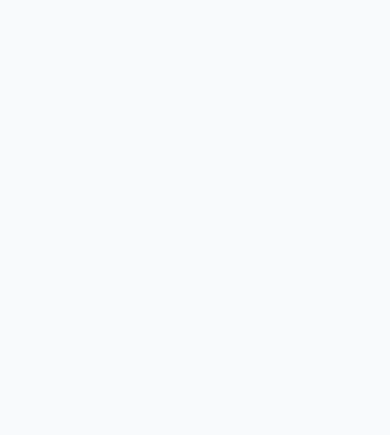
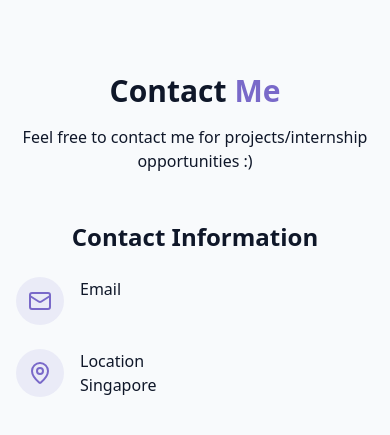
Before and after one commit to vvivivivv/vvivivivv-portfolio, a React (Vite) app: page / in a window 390 px wide. Shown: the part 6269-6704 px from the top of the page. Before the commit the page ends 6246 px from the top, so only its background shows below. Built offline with nearby package versions, Linux system fonts and the light colour scheme.

Commit message:
feat: contact section
email and location

```diff
--- /dev/null
+++ b/src/components/ContactSection.jsx
@@ -0,0 +1,65 @@
+import { Mail, MapPin } from "lucide-react"
+
+export const ContactSection = () => {
+    return (
+        <section
+            id="contact"
+            className="py-24 px-4 relative bg-secondary/30"
+        >
+            <div className="container mx-auto max-w-5xl">
+                <h2 className="text-3xl md:text-4xl font-bold text-center mb-4">
+                    Contact <span className="text-primary"> Me</span>
+                </h2>
+
+                <p className="text-center text-muted-foreground mb-12 max-w-2xl mx-auto">
+                    Feel free to contact me for projects/internship opportunities :)
+                </p>
+
+                <div className="grid grid-cols-1 md:grid-cols-2 gap-12">
+                    <div className="space-y-8">
+                        <h3 className="text-2xl font-semibold mb-6">
+                            Contact Information
+                        </h3>
+
+                        <div className="space-y-6 justify-center">
+                            <div className="flex items-start">
+                                <div className="p-3 rounded-full bg-primary/10">
+                                    <Mail className="h-6 w-6 text-primary"/>
+                                </div>
+                                <div className="pl-4 text-left">
+                                    <h4 className="font-medium">
+                                        Email
+                                    </h4>
+                                    <a
+                                    href="mailto:email@gmail.com"
+                                    className="text-muted-foreground hover-primary transition-colors"
+                                    >
+                                        {/* email */}
+                                    </a>
+                                </div>
+                            </div>
+
+                            <div className="flex items-start">
+                                <div className="p-3 rounded-full bg-primary/10">
+                                    <MapPin className="h-6 w-6 text-primary"/>
+                                </div>
+                                <div className="pl-4 text-left">
+                                    <h4 className="font-medium">
+                                        Location
+                                    </h4>
+                                    <span
+                                        className="text-muted-foreground hover:text-primary transition-colors"
+                                    >
+                                        Singapore
+                                    </span>
+                                </div>
+                            </div>
+                        </div>
+
+                    </div>
+
+                </div>
+            </div>
+        </section>
+    )
+}
--- a/src/pages/Home.jsx
+++ b/src/pages/Home.jsx
@@ -4,6 +4,7 @@
 import { AboutSection } from "../components/AboutSection";
 import { SkillsSection } from "../components/SkillsSection";
 import { ProjectsSection } from "../components/ProjectsSection";
+import { ContactSection } from "../components/ContactSection";
 
 export const Home = () => {
   return (
@@ -21,6 +22,7 @@
         <AboutSection />
         <SkillsSection />
         <ProjectsSection />
+        <ContactSection />
       </main>
       {/* footer */}
   </div>
```
